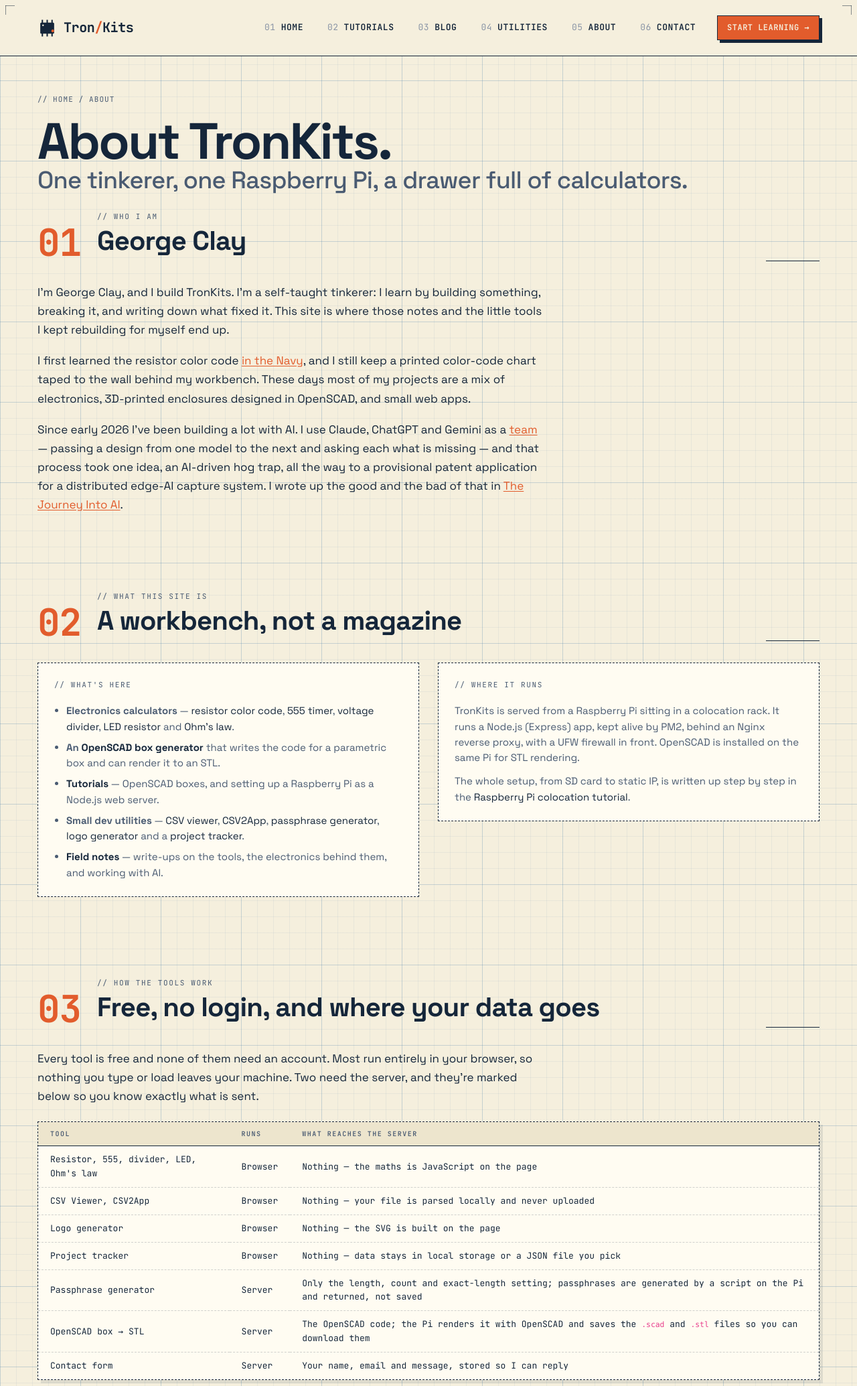
After one commit to georgefclay/tronkits, a Node server app: page /about in a window 1280 px wide. The commit adds this page. Shown: the top 2069 px of the page at 67% size. Run offline with Node 20, Linux system fonts and the light colour scheme; some libraries are stand-ins or nearby versions.

Commit message:
Add About page with author identity; publish "AI Slop?" post
- New GET /about (views/about.ejs): who George is, what the site is,
  where each tool runs and what reaches the server, and the AI byline
  policy; AboutPage + Person JSON-LD (sameAs left empty with a TODO)
- Unknown biography details left as TODO(george) HTML comments
- Nav gets an About link before Contact; footer "More" column too
- Blog posts show "By George Clay" linking to /about; BlogPosting
  author.url now points at /about
- Publish content/blog/ai-slop.md (draft: false, prose untouched)
- /about added to the sitemap

Co-Authored-By: Claude Opus 5.5 <noreply@anthropic.com>
Claude-Session: https://claude.ai/code/session_01VA8PEi4RxX8uu6DUEs2QCF

```diff
--- a/app.js
+++ b/app.js
@@ -84,6 +84,13 @@ app.get('/', (req, res) => {
   });
 });
 
+app.get('/about', (req, res) => {
+  res.render('about', {
+    title: 'About George Clay & TronKits | TronKits',
+    metaDescription: 'Who builds TronKits: George Clay, a tinkerer running free electronics calculators and OpenSCAD tools from a Raspberry Pi. How the tools work and how AI is used.'
+  });
+});
+
 app.get('/tutorials', (req, res) => {
   res.render('tutorials', {
     title: 'Tutorials – OpenSCAD, Raspberry Pi & Beginner Electronics | TronKits',
@@ -108,6 +115,7 @@ app.get('/sitemap.xml', (req, res) => {
       { loc: '/', view: 'index.ejs', changefreq: 'weekly', priority: 1.0 },
       { loc: '/blog', view: 'blog/index.ejs', changefreq: 'weekly', priority: 0.7 },
       { loc: '/tutorials', view: 'tutorials.ejs', changefreq: 'monthly', priority: 0.7 },
+      { loc: '/about', view: 'about.ejs', changefreq: 'yearly', priority: 0.4 },
       { loc: '/contact', view: 'contact.ejs', changefreq: 'yearly', priority: 0.3 },
       { loc: '/scad', view: 'scad.ejs', changefreq: 'monthly', priority: 0.4 },
       { loc: '/utility', view: 'utility.ejs', changefreq: 'monthly', priority: 0.5 },
--- a/partials/footer.ejs
+++ b/partials/footer.ejs
@@ -44,6 +44,7 @@
       </div>
       <div class="tk-footer__col">
         <div class="tk-footer__col-title">// More</div>
+        <a href="/about">About</a>
         <a href="/contact">Contact</a>
         <a href="/passphrases">Passphrases</a>
         <a href="/csv-viewer">CSV Viewer</a>
--- a/partials/header.ejs
+++ b/partials/header.ejs
@@ -93,6 +93,7 @@
           { id:'tutorials', label:'Tutorials', path:'/tutorials' },
           { id:'blog',      label:'Blog',      path:'/blog' },
           { id:'utilities', label:'Utilities', path:'/utility' },
+          { id:'about',     label:'About',     path:'/about' },
           { id:'contact',   label:'Contact',   path:'/contact' }
         ];
       %>
--- /dev/null
+++ b/views/about.ejs
@@ -0,0 +1,204 @@
+<% var currentPage = 'about'; %>
+<%- include('../partials/header') %>
+
+<section class="tk-hero--tight" style="padding-bottom:28px">
+  <div class="tk-breadcrumb">// HOME / ABOUT</div>
+  <h1 class="tk-h1">
+    About TronKits.<br>
+    <span class="tk-h1__sub">One tinkerer, one Raspberry Pi, a drawer full of calculators.</span>
+  </h1>
+</section>
+
+<!-- ============================== WHO I AM =============================== -->
+<section class="tk-section-tight">
+  <div class="tk-section-head">
+    <div class="tk-section-head__n">01</div>
+    <div class="tk-section-head__body">
+      <div class="tk-section-head__kicker">// Who I am</div>
+      <h2 class="tk-h2">George Clay</h2>
+    </div>
+    <div class="tk-section-head__rule"></div>
+  </div>
+
+  <div class="tk-prose" style="margin:0">
+    <!-- TODO(george): add a photo here if you want one (e.g. /images/george.jpg, ~400px square). -->
+    <p>
+      I'm George Clay, and I build TronKits. I'm a self-taught tinkerer: I learn by
+      building something, breaking it, and writing down what fixed it. This site is where
+      those notes and the little tools I kept rebuilding for myself end up.
+    </p>
+    <!-- TODO(george): one or two sentences of background — what you do (or did) for a living, and how long you've been at the bench. Kept generic on purpose until you fill it in. -->
+    <p>
+      I first learned the resistor color code
+      <a href="/blog/reading-resistor-color-code">in the Navy</a>, and I still keep a printed
+      color-code chart taped to the wall behind my workbench. These days most of my
+      projects are a mix of electronics, 3D-printed enclosures designed in OpenSCAD, and
+      small web apps.
+    </p>
+    <p>
+      Since early 2026 I've been building a lot with AI. I use Claude, ChatGPT and Gemini
+      as a <a href="/blog/building-a-team-with-multiple-ai-models">team</a> &mdash; passing a
+      design from one model to the next and asking each what is missing &mdash; and that
+      process took one idea, an AI-driven hog trap, all the way to a provisional patent
+      application for a distributed edge-AI capture system. I wrote up the good and the bad
+      of that in <a href="/blog/journey-into-ai">The Journey Into AI</a>.
+    </p>
+    <!-- TODO(george): where you're based, if you want it public. -->
+  </div>
+</section>
+
+<!-- ========================== WHAT THIS SITE IS ========================== -->
+<section class="tk-section">
+  <div class="tk-section-head">
+    <div class="tk-section-head__n">02</div>
+    <div class="tk-section-head__body">
+      <div class="tk-section-head__kicker">// What this site is</div>
+      <h2 class="tk-h2">A workbench, not a magazine</h2>
+    </div>
+    <div class="tk-section-head__rule"></div>
+  </div>
+
+  <div class="tk-2col">
+    <div class="tk-card tk-card--flat">
+      <div class="tk-kicker tk-mb-18">// WHAT'S HERE</div>
+      <ul class="tk-body" style="font-size:15px; padding-left:18px; margin:0">
+        <li style="margin-bottom:8px"><strong>Electronics calculators</strong> &mdash;
+          <a href="/resistor">resistor color code</a>, <a href="/555">555 timer</a>,
+          <a href="/voltage-divider">voltage divider</a>, <a href="/led-resistor">LED resistor</a>
+          and <a href="/ohms-law">Ohm's law</a>.</li>
+        <li style="margin-bottom:8px"><strong>An <a href="/scad">OpenSCAD box generator</a></strong>
+          that writes the code for a parametric box and can render it to an STL.</li>
+        <li style="margin-bottom:8px"><strong><a href="/tutorials">Tutorials</a></strong> &mdash;
+          OpenSCAD boxes, and setting up a Raspberry Pi as a Node.js web server.</li>
+        <li style="margin-bottom:8px"><strong>Small dev utilities</strong> &mdash;
+          <a href="/csv-viewer">CSV viewer</a>, <a href="/csv2app">CSV2App</a>,
+          <a href="/passphrases">passphrase generator</a>,
+          <a href="/logo-generator">logo generator</a> and a
+          <a href="/project-tracker">project tracker</a>.</li>
+        <li><strong><a href="/blog">Field notes</a></strong> &mdash; write-ups on the tools,
+          the electronics behind them, and working with AI.</li>
+      </ul>
+    </div>
+
+    <div class="tk-card tk-card--flat">
+      <div class="tk-kicker tk-mb-18">// WHERE IT RUNS</div>
+      <p class="tk-body" style="font-size:15px; margin-bottom:12px">
+        TronKits is served from a Raspberry Pi sitting in a colocation rack. It runs a
+        Node.js (Express) app, kept alive by PM2, behind an Nginx reverse proxy, with a UFW
+        firewall in front. OpenSCAD is installed on the same Pi for STL rendering.
+      </p>
+      <p class="tk-body" style="font-size:15px; margin-bottom:0">
+        The whole setup, from SD card to static IP, is written up step by step in the
+        <a href="/tutorials">Raspberry Pi colocation tutorial</a>.
+      </p>
+    </div>
+  </div>
+</section>
+
+<!-- =========================== HOW TOOLS WORK ============================ -->
+<section class="tk-section">
+  <div class="tk-section-head">
+    <div class="tk-section-head__n">03</div>
+    <div class="tk-section-head__body">
+      <div class="tk-section-head__kicker">// How the tools work</div>
+      <h2 class="tk-h2">Free, no login, and where your data goes</h2>
+    </div>
+    <div class="tk-section-head__rule"></div>
+  </div>
+
+  <div class="tk-prose" style="margin:0 0 24px">
+    <p>
+      Every tool is free and none of them need an account. Most run entirely in your
+      browser, so nothing you type or load leaves your machine. Two need the server, and
+      they're marked below so you know exactly what is sent.
+    </p>
+  </div>
+
+  <div class="tk-card" style="padding:0; overflow-x:auto">
+    <table class="tk-table">
+      <thead>
+        <tr><th>Tool</th><th>Runs</th><th>What reaches the server</th></tr>
+      </thead>
+      <tbody>
+        <tr><td>Resistor, 555, divider, LED, Ohm's law</td><td>Browser</td><td>Nothing &mdash; the maths is JavaScript on the page</td></tr>
+        <tr><td>CSV Viewer, CSV2App</td><td>Browser</td><td>Nothing &mdash; your file is parsed locally and never uploaded</td></tr>
+        <tr><td>Logo generator</td><td>Browser</td><td>Nothing &mdash; the SVG is built on the page</td></tr>
+        <tr><td>Project tracker</td><td>Browser</td><td>Nothing &mdash; data stays in local storage or a JSON file you pick</td></tr>
+        <tr><td>Passphrase generator</td><td>Server</td><td>Only the length, count and exact-length setting; passphrases are generated by a script on the Pi and returned, not saved</td></tr>
+        <tr><td>OpenSCAD box &rarr; STL</td><td>Server</td><td>The OpenSCAD code; the Pi renders it with OpenSCAD and saves the <code>.scad</code> and <code>.stl</code> files so you can download them</td></tr>
+        <tr><td>Contact form</td><td>Server</td><td>Your name, email and message, stored so I can reply</td></tr>
+      </tbody>
+    </table>
+  </div>
+
+  <p class="tk-body" style="font-size:14px; margin-top:18px; max-width:760px">
+    Like most web servers, this one keeps a plain access log: the time, IP address and URL
+    of each request. There are no ads and no analytics scripts.
+  </p>
+</section>
+
+<!-- ============================== AI POLICY ============================== -->
+<section class="tk-section">
+  <div class="tk-section-head">
+    <div class="tk-section-head__n">04</div>
+    <div class="tk-section-head__body">
+      <div class="tk-section-head__kicker">// Who wrote what</div>
+      <h2 class="tk-h2">How I use AI on this site</h2>
+    </div>
+    <div class="tk-section-head__rule"></div>
+  </div>
+
+  <div class="tk-prose" style="margin:0">
+    <p>
+      I write some posts and tutorials myself and have AI write others. I'm not hiding
+      either. For the AI-written ones, Claude works from a voice file built from my own
+      writing, I edit the result, strip out the obvious AI tells, and make sure I agree with
+      every claim before it goes up. The long version is in
+      <a href="/blog/ai-slop">AI Slop?</a>
+    </p>
+    <p>Every post from here on ends with one of two bylines, so you always know:</p>
+    <blockquote><em>I, George Clay, wrote this post in whole. AI was used to clean up my grammar/spelling, and point out any gaps in continuity.</em></blockquote>
+    <blockquote><em>This blog post was written by AI using the voice of George Clay's writings. Edited by George Clay.</em></blockquote>
+    <p>
+      Some older posts predate the rule and have no byline. Much of the site's code was
+      written with Claude Code, too.
+    </p>
+  </div>
+</section>
+
+<section class="tk-section-tight">
+  <div class="tk-cta-strip">
+    <div style="flex:1">
+      <div class="tk-cta-strip__kicker">// GET IN TOUCH</div>
+      <h3>Found a bug, or want a tool that isn't here?</h3>
+      <p>Send a note. I usually reply within a few days.</p>
+    </div>
+    <a href="/contact" class="tk-btn tk-btn--accent" style="flex-shrink:0">Contact →</a>
+  </div>
+</section>
+
+<%
+  // AboutPage + Person structured data. Built as objects so JSON.stringify
+  // handles quoting; "<" is escaped so nothing can close the script tag.
+  var __person = {
+    '@type': 'Person',
+    '@id': siteUrl + '/about#george',
+    name: 'George Clay',
+    url: siteUrl + '/about',
+    // TODO(george): add public profile URLs (GitHub, LinkedIn, etc.) — helps
+    // search engines tie the byline to you. Left empty rather than guessed.
+    sameAs: []
+  };
+  var __ld = {
+    '@context': 'https://schema.org',
+    '@type': 'AboutPage',
+    name: title,
+    description: metaDescription,
+    url: canonicalUrl,
+    mainEntity: __person,
+    publisher: { '@type': 'Organization', name: 'TronKits', url: siteUrl }
+  };
+%>
+<script type="application/ld+json"><%- JSON.stringify(__ld).replace(/</g, '\\u003c') %></script>
+
+<%- include('../partials/footer') %>
--- a/views/blog/post.ejs
+++ b/views/blog/post.ejs
@@ -13,7 +13,7 @@
         var d = post.date;
         var dateStr = d ? (d.toISOString().slice(0,10)) : '';
       %>
-      <time datetime="<%= dateStr %>"><%= dateStr %></time> · TRONKITS FIELD NOTES
+      <time datetime="<%= dateStr %>"><%= dateStr %></time> · BY <a href="/about" rel="author" style="color:inherit">GEORGE CLAY</a> · TRONKITS FIELD NOTES
     </div>
     <% if (post.tags && post.tags.length) { %>
       <div style="display:flex; flex-wrap:wrap; gap:10px; margin-bottom:32px">
@@ -39,7 +39,7 @@
     description: post.description || post.excerpt || '',
     datePublished: dateStr,
     dateModified: post.updated ? post.updated.toISOString().slice(0,10) : dateStr,
-    author: { '@type': 'Person', name: 'George Clay' },
+    author: { '@type': 'Person', name: 'George Clay', url: siteUrl + '/about' },
     publisher: { '@type': 'Organization', name: 'TronKits', url: siteUrl },
     mainEntityOfPage: canonicalUrl,
     url: canonicalUrl
```
Also changed, not shown: content/blog/ai-slop.md (+1 -1 lines).
